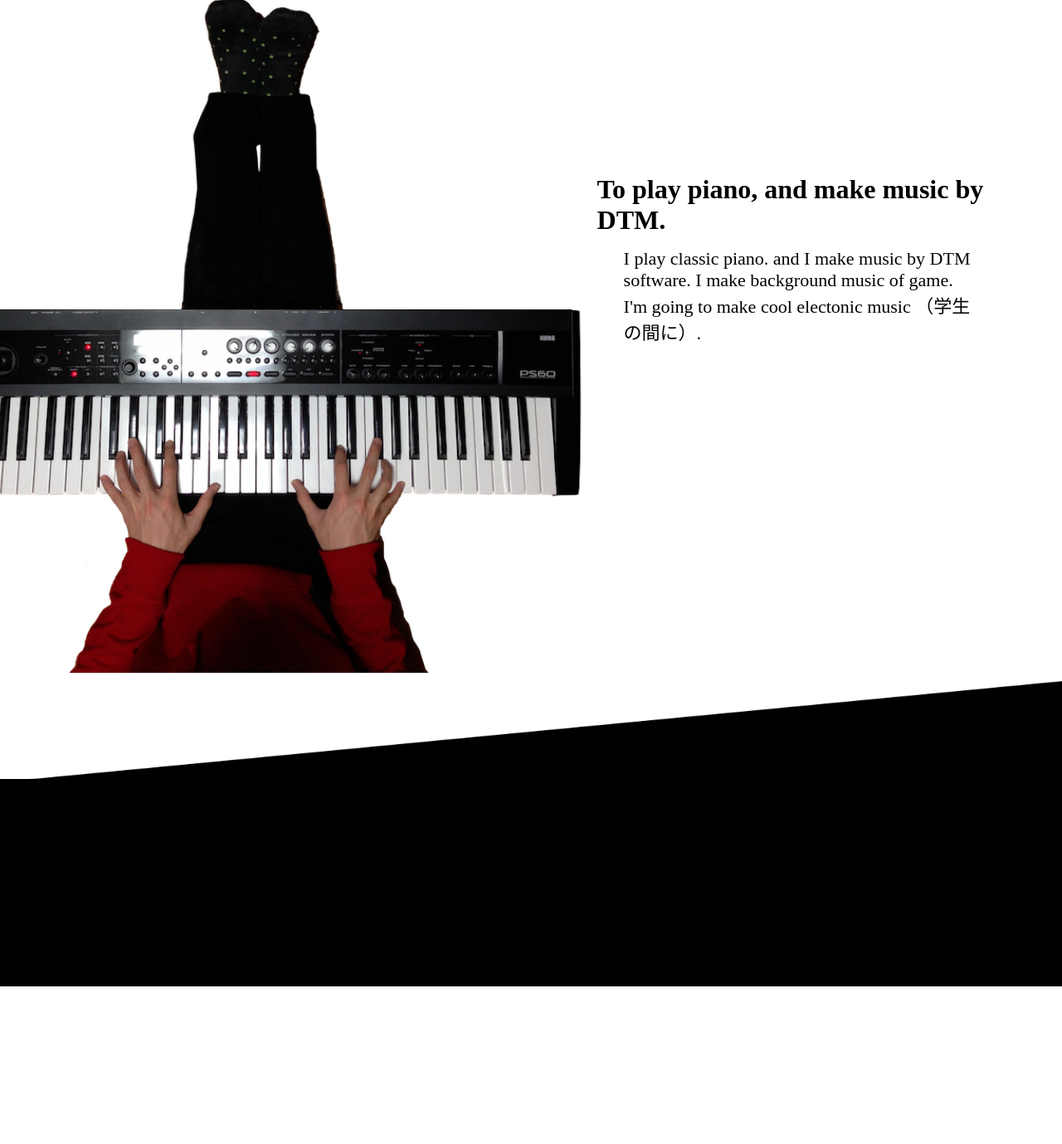
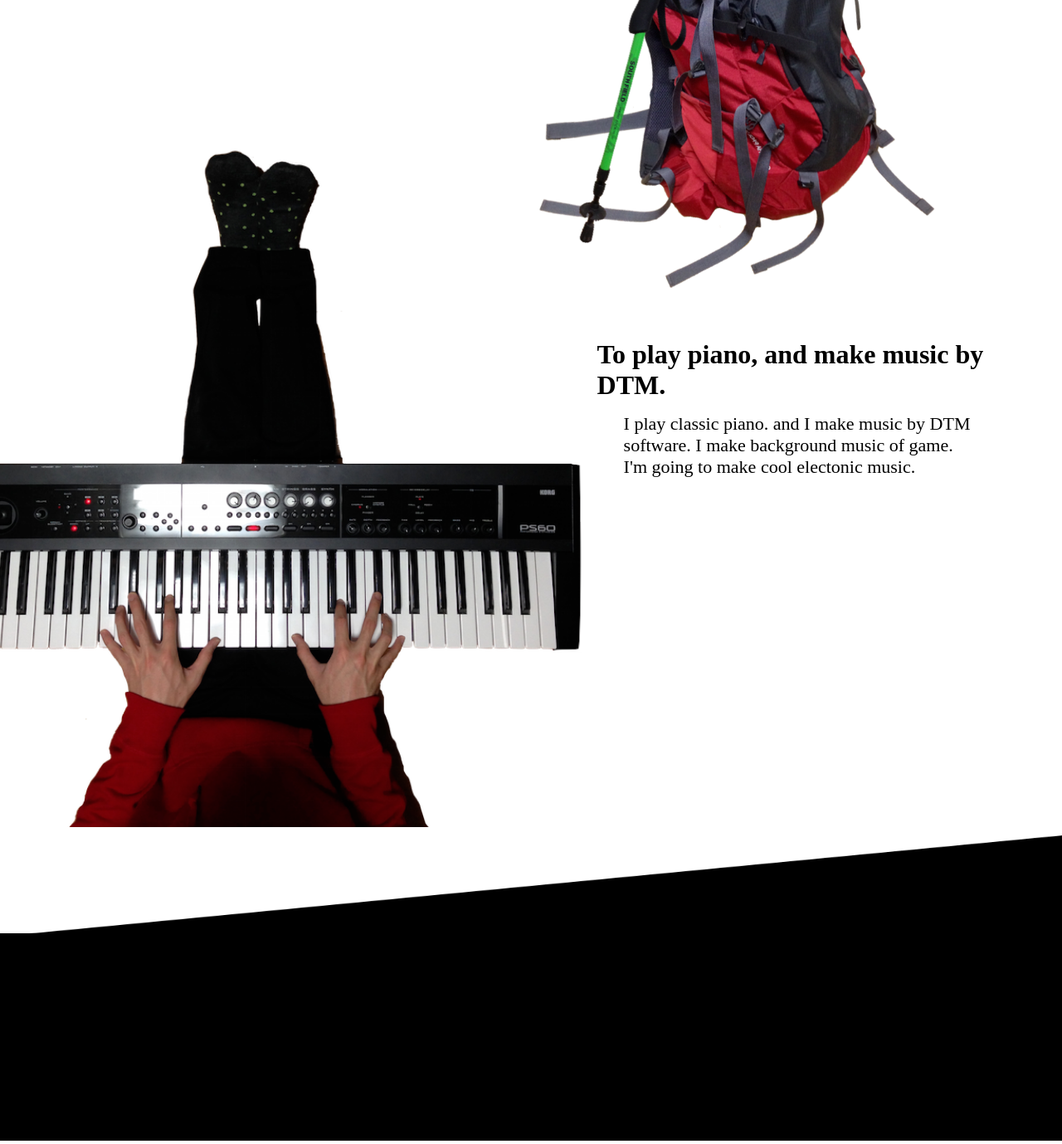
Before and after one commit to 0ED/supertask.jp, a PHP site: page /about in a window 1280 px wide. Shown: the part 2579-3958 px from the top of the page at 83% size. Before the commit the page ends 3768 px from the top, so only its background shows below. Run offline with PHP 8.4, Linux system fonts and the light colour scheme.

Commit message:
I added images.

```diff
--- a/about/index.html
+++ b/about/index.html
@@ -84,14 +84,14 @@
 							<h3>To climb mountain.</h3>
 							<p>I climb moutain sometimes, I have ever climbed Fujiyama, Tateyama, Atagoyama, Rokkosan and so on. </p>
 						</div>
-						<img src="../img/about/keyboard_thumbs.png" alt="Mountain" />
+						<img src="../img/about/climb_bag.png" alt="Mountain" />
 					<!-- /#mountain --></div> <!-- style="width:200px; height: 200px;" -->
 
 					<div class="hobbies" id="piano">
-						<img src="../img/about/keyboard_thumb.png" alt="to play piano"/>
+						<img src="../img/about/keyboard.png" alt="To play piano"/>
 						<div class="comment">
 							<h3>To play piano, and make music by DTM.</h3>
-							<p>I play classic piano. and I make music by DTM software. I make background music of game. I'm going to make cool electonic music （学生の間に）.</p>
+							<p>I play classic piano. and I make music by DTM software. I make background music of game. I'm going to make cool electonic music.</p>
 						</div>
 					<!-- /#piano --></div>
 				</section>
--- a/css/about.css
+++ b/css/about.css
@@ -201,11 +201,12 @@
 #about #mainTopic article section#hobby #climb {
 }
 #about #mainTopic article section#hobby #climb img {
-	width: 300px;
+	width: 38%;
 	margin-right: 2%;
 }
 #about #mainTopic article section#hobby #climb .comment {
 	float: left;
+	margin-top: 6%;
 	margin-left: 8%;
 }
 
@@ -219,7 +220,7 @@
 	float: left;
 	width: 60%;
 	margin-left: -5%;
-	margin-top: -6%;
+	margin-top: -20%;
 }
 
 #about #mainTopic article section#hobby #piano .comment h3 {
@@ -228,7 +229,7 @@
 #about #mainTopic article section#hobby #piano .comment {
 	float: right;
 	width: 38%;
-	margin-top: 13%;
+	margin-top: 0%;
 	margin-left: -20%;
 	margin-right: 5%;
 }
```
Also changed, not shown: img/about/climb_bag.png, img/about/keyboard.png.
